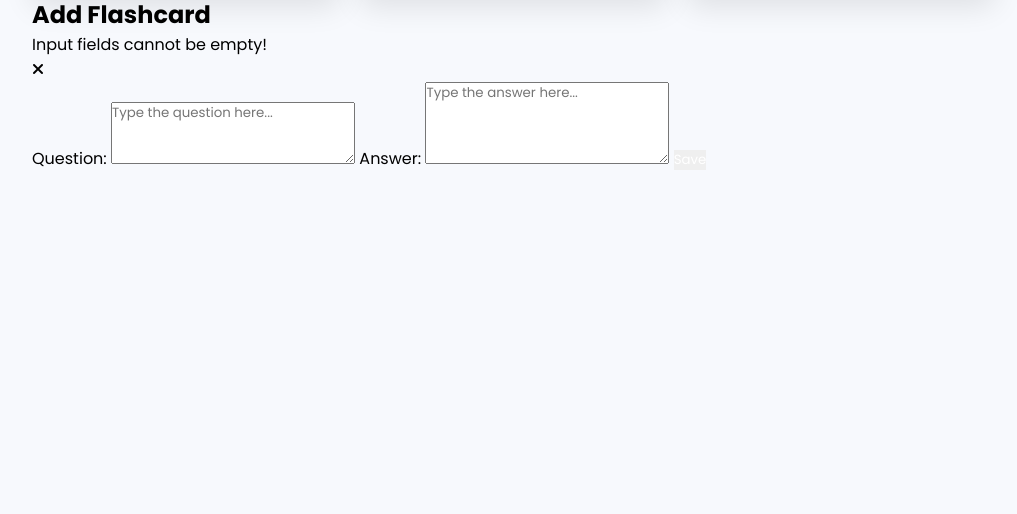
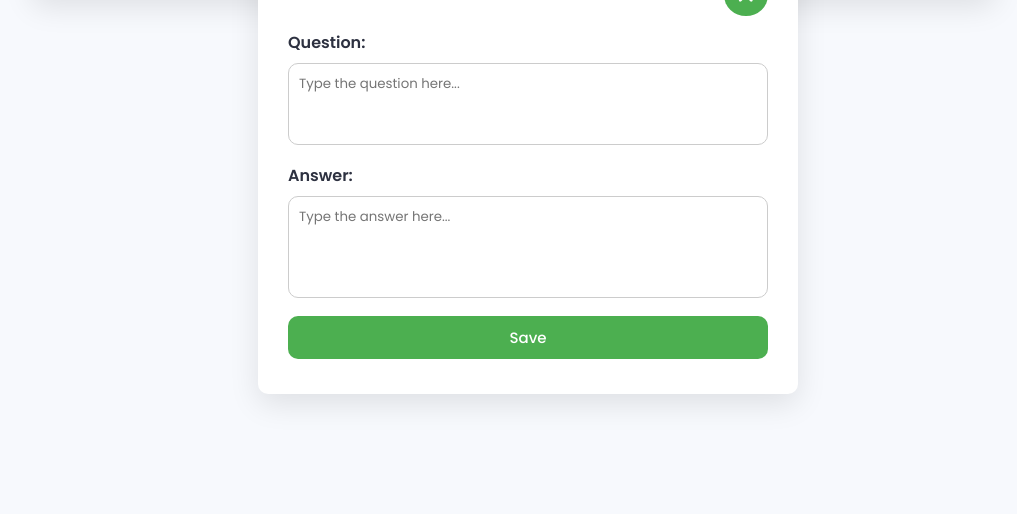
Before and after one commit to KevinAhlin/Flashcard-App, a plain HTML site: page index.html in a window 1280 px wide. Shown: the part 286-800 px from the top of the page, without its empty margins (112-1129 px from the left). Drawn offline with Linux system fonts and the light colour scheme.

Commit message:
add css and simple js functioning

```diff
--- a/index.js
+++ b/index.js
@@ -0,0 +1,22 @@
+// Selecting DOM elements
+const container = document.querySelector(".container")
+const addQuestionCard = document.getElementById("add-card-modal")
+const cardButton = document.getElementById("save-btn")
+const question = document.getElementById("question")
+const answer = document.getElementById("answer")
+const errorMessage = document.getElementById("error")
+const addQuestion = document.getElementById("add-card")
+const closeBtn = document.getElementById("close-btn")
+
+// Initializing variables
+let editBool = false
+let original = null
+let flashcard = JSON.parse(localStorage.getItem("flashcard")) || []
+
+addQuestion.addEventListener("click", () => {
+  // Show the add question modal and hide the container
+  container.classList.add("hide")
+  question.value = ""
+  answer.value = ""
+  addQuestionCard.classList.remove("hide")
+})
--- a/style.css
+++ b/style.css
@@ -36,7 +36,8 @@ button {
   transition: all 0.3s ease;
 }
 
-.add-card-con button {
+.add-card-con button,
+.modal button {
   font-size: 15px;
   background-color: #4caf50;
   padding: 10px 20px;
@@ -101,3 +102,103 @@ button {
 .delete {
   color: #f34444;
 }
+
+.modal {
+  width: 90%;
+  max-width: 540px;
+  display: flex;
+  flex-direction: column;
+  justify-content: center;
+  background-color: #fff;
+  position: absolute;
+  transform: translate(-50%, -50%);
+  top: 50%;
+  left: 50%;
+  padding: 35px 30px;
+  border-radius: 10px;
+  box-shadow: 0 10px 30px rgba(0, 0, 0, 0.1);
+}
+
+.modal h2 {
+  font-size: 36px;
+  text-align: center;
+  color: #2d3140;
+  margin-bottom: 50px;
+}
+
+.wrapper {
+  display: flex;
+  justify-content: space-between;
+  margin-bottom: 14px;
+}
+
+#error {
+  color: #f34444;
+}
+
+#close-btn {
+  font-size: 22px;
+  background-color: #4caf50;
+  color: #fff;
+  padding: 10px 14px;
+  border-radius: 50%;
+  cursor: pointer;
+  transition: all 0.3s ease;
+}
+
+label {
+  color: #2d3140;
+  font-weight: 600;
+  margin-bottom: 8px;
+}
+
+textarea {
+  width: 100%;
+  padding: 10px;
+  border: 1px solid #ccc;
+  outline: none;
+  resize: none;
+  border-radius: 10px;
+  transition: all 0.3s ease;
+}
+
+textarea:not(:last-child) {
+  margin-bottom: 18px;
+}
+
+textarea:focus {
+  border-color: #2d3140;
+}
+
+.hide {
+  display: none;
+}
+
+.add-card-con button:hover,
+.modal button:hover,
+#close-btn:hover,
+.show-hide-btn:hover {
+  background-color: #368339;
+}
+
+@media screen and (max-width: 800px) {
+  body {
+    padding: 10px 0 30px;
+  }
+
+  .card {
+    width: 48%;
+  }
+}
+
+@media screen and (max-width: 572px) {
+  body {
+    font-size: 14px;
+
+    overflow-y: scroll;
+  }
+
+  .card {
+    width: 100%;
+  }
+}
```
